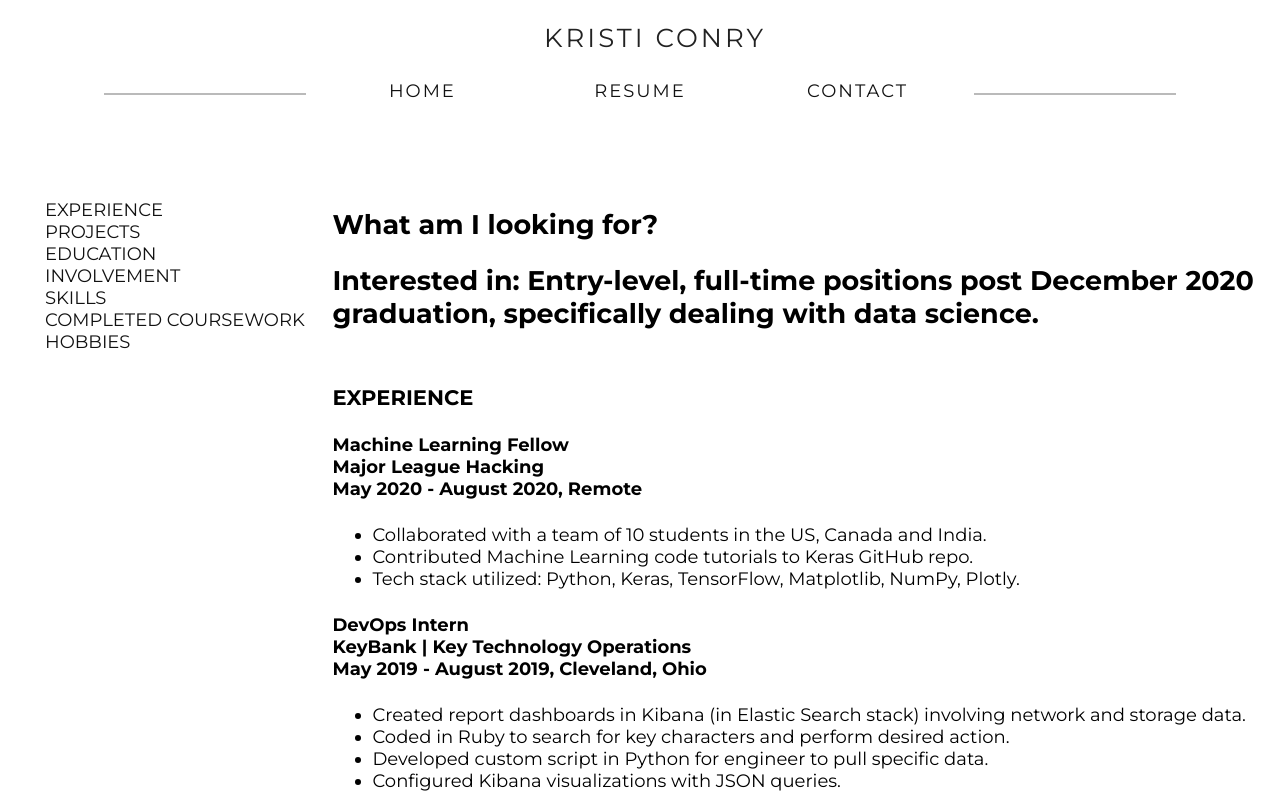
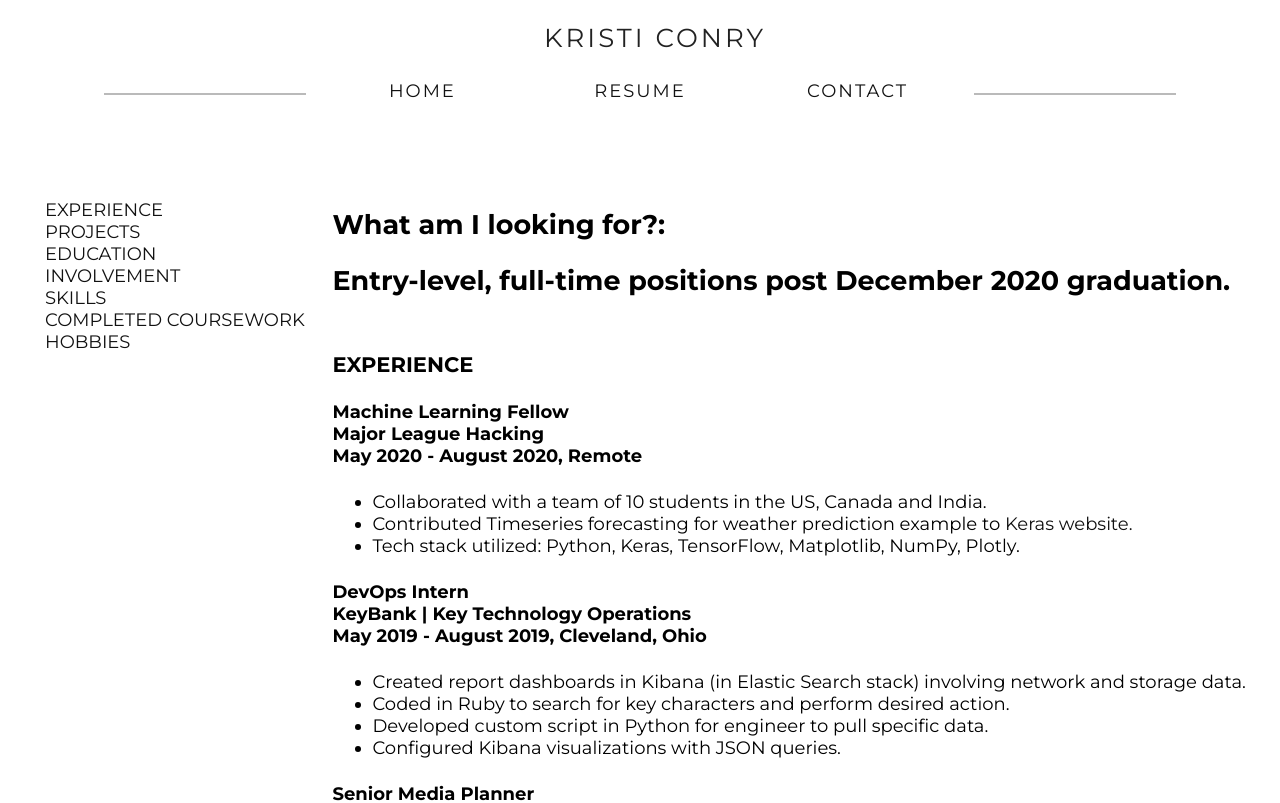
Before and after one commit to ktakattack/website, an Angular app: page /resume in a window 1280 px wide. Shown: the top 803 px of the page. Built offline with nearby package versions, Linux system fonts and the light colour scheme.

Commit message:
changed content in resume and contact. fixed sass syntax in nav component.

```diff
--- a/src/app/contact/contact.component.html
+++ b/src/app/contact/contact.component.html
@@ -5,7 +5,9 @@
     <p>Want to talk more? Either <a href="mailto:kltakach@gmail.com">email</a> me or connect on <a
         href="https://www.linkedin.com/in/ktakach/">LinkedIn</a>! <br /><br />
 
-      You can also check out my <a href="https://github.com/ktakattack">GitHub</a> or <a href="https://www.kaggle.com/kristitakach">Kaggle.</a>
+      You can also check out my <a href="https://github.com/ktakattack">GitHub.</a>
+      <!-- You can also check out my <a href="https://github.com/ktakattack">GitHub</a> or <a href="https://www.kaggle.com/kristitakach">Kaggle.</a> -->
+
     </p>
   </div>
 </div>
--- a/src/app/nav/nav.component.sass
+++ b/src/app/nav/nav.component.sass
@@ -86,7 +86,7 @@ nav
         color: #111
         border-bottom-color: #ddd
 
-    a.active
+    a:active
         color: #111
         border-bottom-color: #ddd
 
--- a/src/app/resume/resume.component.html
+++ b/src/app/resume/resume.component.html
@@ -27,10 +27,8 @@
   </nav>
 
   <article>
-      <h2>What am I looking for? <br /></h2>
-      <h2>Interested in: Entry-level, full-time positions post December 2020 graduation, specifically dealing with
-          data
-          science.<br /><br />
+      <h2>What am I looking for?: <br /></h2>
+      <h2>Entry-level, full-time positions post December 2020 graduation.<br /><br />
       </h2>
 
       <h3>
@@ -42,8 +40,8 @@
           May 2020 - August 2020, Remote
       </h4>
       <ul>
-          <li>Collaborated with a team of 10 students in the US, Canada and India.</li>
-          <li> Contributed Machine Learning code tutorials to Keras GitHub repo.</li>
+          <li> Collaborated with a team of 10 students in the US, Canada and India.</li>
+          <li> Contributed Timeseries forecasting for weather prediction example to <a href="https://keras.io/examples/timeseries/timeseries_weather_forecasting/">Keras website.</a></li>
           <li> Tech stack utilized: Python, Keras, TensorFlow, Matplotlib, NumPy, Plotly.</li>
       </ul>
       <h4>
@@ -170,17 +168,24 @@
           Basic Probability Statistics <br />
           Software Engineering (Python, PHP, Agile and SCRUM practices) <br />
           Introduction to Database Systems Design (SQL, mySQL)<br />
-          <!-- Computer Communication Networks <br /> -->
-          <!-- Structure of Programming Languages <br /> -->
+          Computer Communication Networks <br />
+          Structure of Programming Languages <br />
           Operating Systems <br />
-          <!-- Computer Architecture (MIPS) <br /> -->
+          Computer Architecture (MIPS) <br />
+      </p>
+      <h5>In Progress(Fall 2020)</h5>
+      <p>
+          Web Programming<br />
+          Graph and Social Network Analysis<br />
+          Internet Engineering<br />
+          Algorithms
       </p>
 
       <h3>
           <a name="HOBBIES">HOBBIES</a>
       </h3>
       <p>
-          cooking | board games | reading
+          cooking | board games | reading  | gardening | video games | watching documentaries
       </p>
   </article>
 
```
